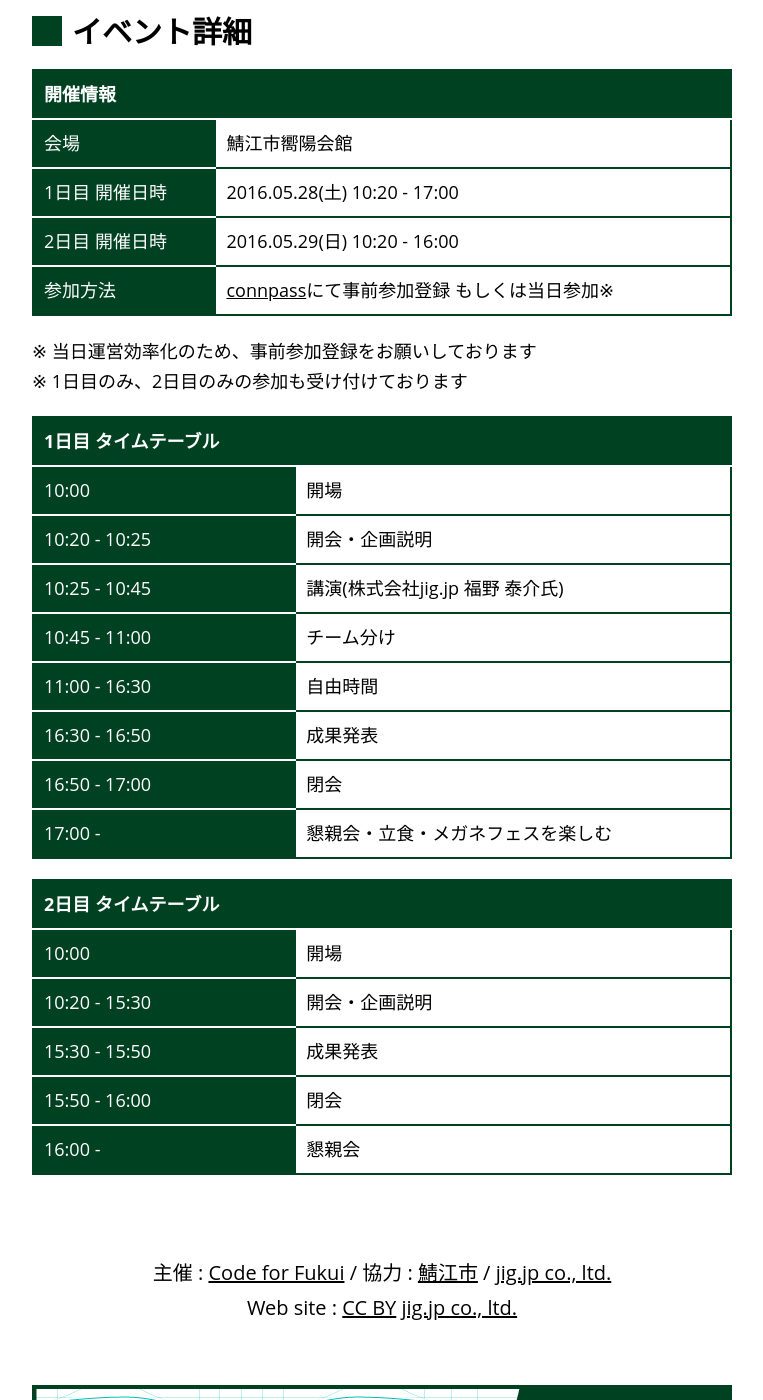
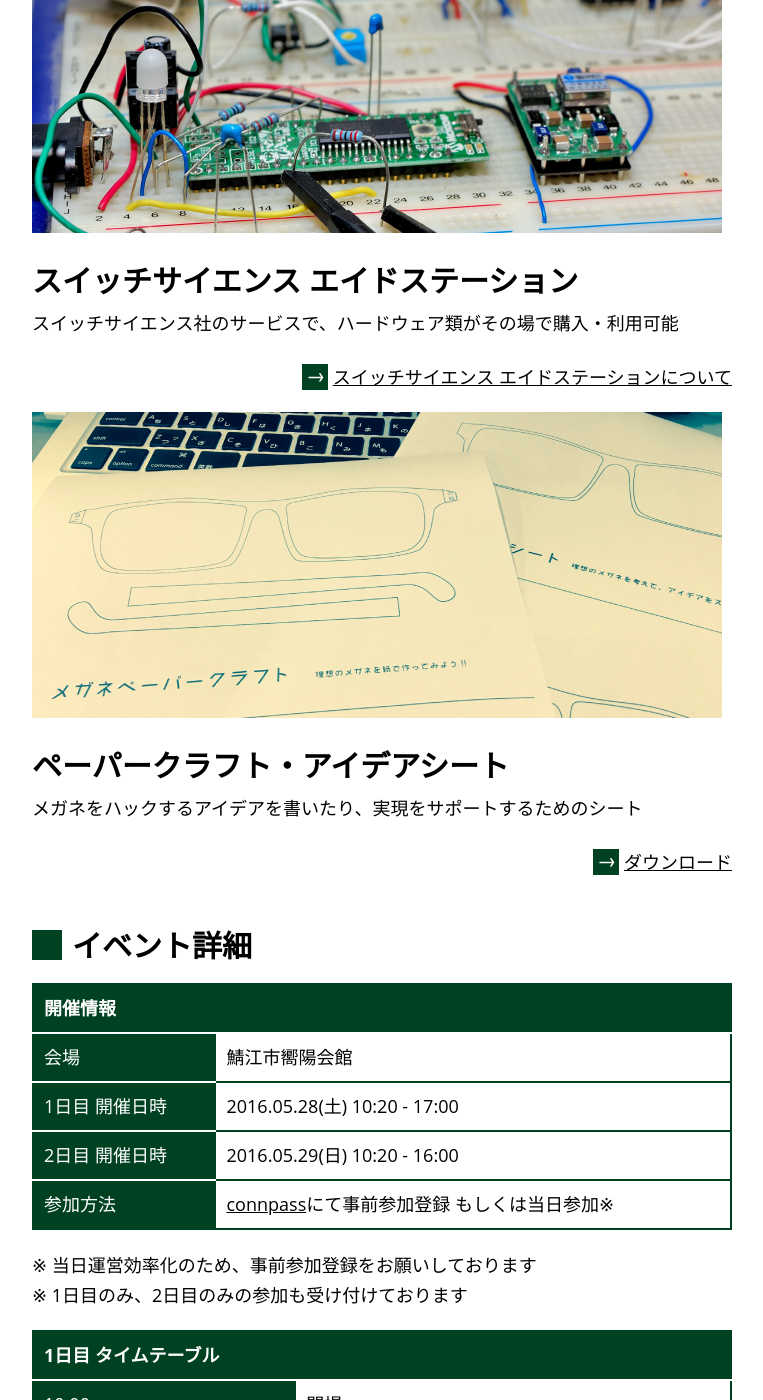
Before and after one commit to code4fukui/meganehack, a Jekyll site: the page built from about.md, in a window 1280 px wide and 1400 px high, scrolled down 2320 px. Shown: the whole window, without its empty margins (258-1021 px from the left). Built offline with Jekyll 4.4.1, drawn with Linux system fonts in a browser that asks for light colours; some web fonts are replaced.

Commit message:
edit about

```diff
--- a/about.md
+++ b/about.md
@@ -52,6 +52,30 @@ MOVERIO BT-200、Vuzix M100、Sony Eyeglass
   </a>
 </p>
 
+![こどもパソコン IchigoJam]({{ "/img/switchscience.png" | prepend: site.baseurl }})
+
+## スイッチサイエンス エイドステーション
+
+スイッチサイエンス社のサービスで、ハードウェア類がその場で購入・利用可能
+
+<p class="detail-link">
+  <a href="https://www.switch-science.com/info/aidstation/">
+    スイッチサイエンス エイドステーションについて
+  </a>
+</p>
+
+![ペーパークラフト・アイデアシート]({{ "/img/paper_materials.png" | prepend: site.baseurl }})
+
+## ペーパークラフト・アイデアシート
+
+メガネをハックするアイデアを書いたり、実現をサポートするためのシート
+
+<p class="detail-link">
+  <a href="https://github.com/codeforfukui/meganehack/archive/paper_materials.zip">
+    ダウンロード
+  </a>
+</p>
+
 
 # イベント詳細
 
@@ -79,7 +103,7 @@ MOVERIO BT-200、Vuzix M100、Sony Eyeglass
 | 2日目 タイムテーブル | |
 | --- | --- |
 | 10:00 | 開場 |
-| 10:20 - 15:30 | 開会・企画説明　　　　　　　　　　 |
+| 10:20 - 15:30 | 開会・企画説明・自由時間　　　　　 |
 | 15:30 - 15:50 | 成果発表 |
 | 15:50 - 16:00 | 閉会 |
 | 16:00 - | 懇親会 |
```
Also changed, not shown: img/paper_materials.png (added), img/switchscience.png (added).
